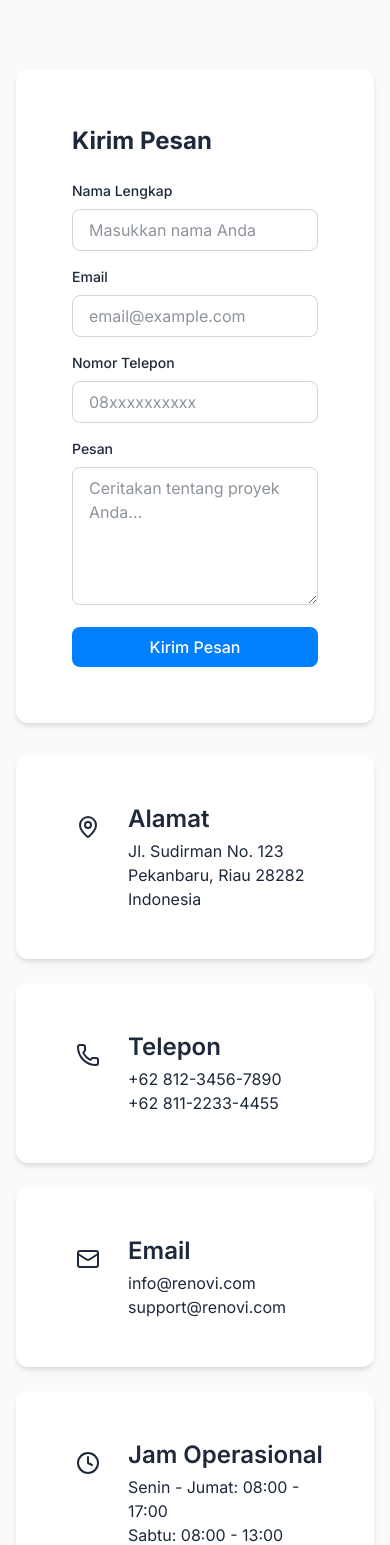
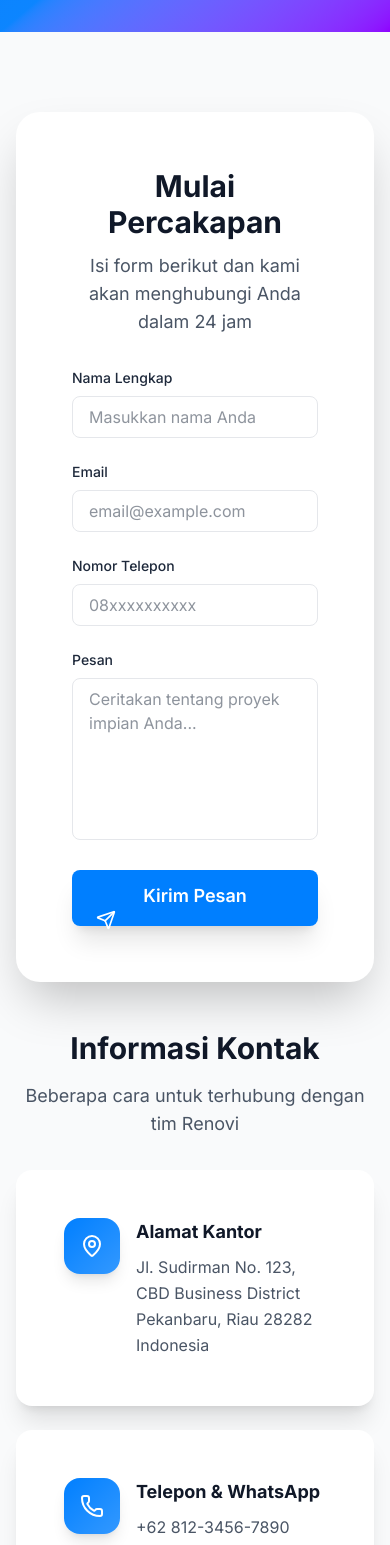
Before and after one commit to FailHy/renovi, a Next.js app: page /kontak in a window 390 px wide. Shown: the part 360-1905 px from the top of the page. Built offline with nearby package versions, Linux system fonts and the light colour scheme; no server answers.

Commit message:
Fix: banyak si malas aja kasih tau

```diff
--- a/app/(public)/kontak/page.tsx
+++ b/app/(public)/kontak/page.tsx
@@ -7,7 +7,7 @@ import { Card, CardContent } from '@/components/ui/Card'
 import { Button } from '@/components/ui/Button'
 import { Input } from '@/components/ui/Input'
 import { Textarea } from '@/components/ui/TextArea'
-import { MapPin, Phone, Mail, Clock } from 'lucide-react'
+import { MapPin, Phone, Mail, Clock, Send } from 'lucide-react'
 
 export default function KontakPage() {
   const [isSubmitting, setIsSubmitting] = useState(false)
@@ -25,72 +25,109 @@ export default function KontakPage() {
   }
 
   return (
-    <div>
+    <div className="min-h-screen bg-gray-50">
       {/* Hero */}
-      <section className="bg-gradient-to-br from-light-primary to-light-secondary dark:from-dark-primary dark:to-dark-secondary text-white py-20">
-        <div className="container-custom text-center">
-          <h1 className="text-5xl font-bold mb-6">Hubungi Kami</h1>
-          <p className="text-xl max-w-2xl mx-auto text-white/90">
-            Ada pertanyaan atau ingin memulai proyek? Jangan ragu untuk menghubungi kami
+      <section className="bg-gradient-to-br from-primary via-primary/95 to-secondary text-white py-20 md:py-28">
+        <div className="container mx-auto px-4 sm:px-6 lg:px-8 text-center">
+          <h1 className="text-4xl md:text-6xl font-bold mb-6 leading-tight">
+            Hubungi Kami
+          </h1>
+          <p className="text-xl md:text-2xl max-w-3xl mx-auto text-white/90 leading-relaxed">
+            Ada pertanyaan atau ingin memulai proyek? Tim profesional kami siap membantu mewujudkan impian Anda
           </p>
         </div>
       </section>
 
       {/* Contact Section */}
-      <section className="section">
-        <div className="container-custom">
-          <div className="grid md:grid-cols-2 gap-8">
+      <section className="py-20 md:py-28">
+        <div className="container mx-auto px-4 sm:px-6 lg:px-8">
+          <div className="grid lg:grid-cols-2 gap-12">
             {/* Contact Form */}
-            <Card>
-              <CardContent className="p-8">
-                <h2 className="text-2xl font-bold mb-6">Kirim Pesan</h2>
-                <form onSubmit={handleSubmit} className="space-y-4">
+            <div>
+              <Card className="shadow-2xl border-0 rounded-3xl overflow-hidden">
+                <CardContent className="p-8 md:p-12">
+                  <div className="text-center mb-8">
+                    <h2 className="text-3xl font-bold mb-3 text-gray-900">
+                      Mulai Percakapan
+                    </h2>
+                    <p className="text-gray-600 text-lg">
+                      Isi form berikut dan kami akan menghubungi Anda dalam 24 jam
+                    </p>
+                  </div>
+
+                  <form onSubmit={handleSubmit} className="space-y-6">
+                    <div className="grid md:grid-cols-2 gap-6">
                       <Input
                         label="Nama Lengkap"
                         placeholder="Masukkan nama Anda"
                         required
+                        className="bg-white border-gray-200 focus:border-primary"
                       />
                       <Input
                         label="Email"
                         type="email"
                         placeholder="email@example.com"
                         required
+                        className="bg-white border-gray-200 focus:border-primary"
                       />
+                    </div>
+
                     <Input
                       label="Nomor Telepon"
                       type="tel"
                       placeholder="08xxxxxxxxxx"
                       required
+                      className="bg-white border-gray-200 focus:border-primary"
                     />
+
                     <Textarea
                       label="Pesan"
-                    placeholder="Ceritakan tentang proyek Anda..."
-                    rows={5}
+                      placeholder="Ceritakan tentang proyek impian Anda..."
+                      rows={6}
                       required
+                      className="bg-white border-gray-200 focus:border-primary resize-none"
                     />
+
                     <Button
                       type="submit"
-                    className="w-full"
+                      className="w-full bg-gradient-to-br from-primary to-primary/80 hover:from-primary/90 hover:to-primary/70 text-white py-3 h-14 text-lg font-semibold shadow-xl hover:shadow-2xl transition-all duration-300 group"
                       disabled={isSubmitting}
                     >
-                    {isSubmitting ? 'Mengirim...' : 'Kirim Pesan'}
+                      {isSubmitting ? (
+                        'Mengirim Pesan...'
+                      ) : (
+                        <>
+                          Kirim Pesan
+                          <Send className="w-5 h-5 ml-2 group-hover:translate-x-1 transition-transform" />
+                        </>
+                      )}
                     </Button>
                   </form>
                 </CardContent>
               </Card>
+            </div>
 
             {/* Contact Info */}
             <div className="space-y-6">
-              <Card>
+              <div className="text-center lg:text-left mb-8">
+                <h2 className="text-3xl font-bold mb-4 text-gray-900">
+                  Informasi Kontak
+                </h2>
+                <p className="text-gray-600 text-lg">
+                  Beberapa cara untuk terhubung dengan tim Renovi
+                </p>
+              </div>
+
+              <Card className="border-0 shadow-xl rounded-2xl hover:shadow-2xl transition-all duration-300 hover:-translate-y-1">
                 <CardContent className="p-6">
                   <div className="flex items-start gap-4">
-                    <div className="w-12 h-12 bg-light-primary/10 dark:bg-dark-primary/10 rounded-lg flex items-center justify-center flex-shrink-0">
-                      <MapPin className="w-6 h-6 text-light-primary dark:text-dark-primary" />
+                    <div className="w-14 h-14 bg-gradient-to-br from-primary to-primary/80 rounded-2xl flex items-center justify-center flex-shrink-0 shadow-lg">
+                      <MapPin className="w-6 h-6 text-white" />
                     </div>
                     <div>
-                      <h3 className="font-semibold mb-1">Alamat</h3>
-                      <p className="text-light-text-secondary dark:text-dark-text-secondary">
-                        Jl. Sudirman No. 123<br />
+                      <h3 className="font-bold text-lg mb-2 text-gray-900">Alamat Kantor</h3>
+                      <p className="text-gray-600 leading-relaxed">
+                        Jl. Sudirman No. 123, CBD Business District<br />
                         Pekanbaru, Riau 28282<br />
                         Indonesia
                       </p>
@@ -99,57 +136,77 @@ export default function KontakPage() {
                 </CardContent>
               </Card>
 
-              <Card>
+              <Card className="border-0 shadow-xl rounded-2xl hover:shadow-2xl transition-all duration-300 hover:-translate-y-1">
                 <CardContent className="p-6">
                   <div className="flex items-start gap-4">
-                    <div className="w-12 h-12 bg-light-primary/10 dark:bg-dark-primary/10 rounded-lg flex items-center justify-center flex-shrink-0">
-                      <Phone className="w-6 h-6 text-light-primary dark:text-dark-primary" />
+                    <div className="w-14 h-14 bg-gradient-to-br from-primary to-primary/80 rounded-2xl flex items-center justify-center flex-shrink-0 shadow-lg">
+                      <Phone className="w-6 h-6 text-white" />
                     </div>
                     <div>
-                      <h3 className="font-semibold mb-1">Telepon</h3>
-                      <p className="text-light-text-secondary dark:text-dark-text-secondary">
-                        +62 812-3456-7890<br />
+                      <h3 className="font-bold text-lg mb-2 text-gray-900">Telepon & WhatsApp</h3>
+                      <p className="text-gray-600 leading-relaxed">
+                        <a href="tel:+6281234567890" className="hover:text-primary transition-colors">
+                          +62 812-3456-7890
+                        </a>
+                        <br />
+                        <a href="tel:+6281122334455" className="hover:text-primary transition-colors">
                           +62 811-2233-4455
+                        </a>
                       </p>
                     </div>
                   </div>
                 </CardContent>
               </Card>
 
-              <Card>
+              <Card className="border-0 shadow-xl rounded-2xl hover:shadow-2xl transition-all duration-300 hover:-translate-y-1">
                 <CardContent className="p-6">
                   <div className="flex items-start gap-4">
-                    <div className="w-12 h-12 bg-light-primary/10 dark:bg-dark-primary/10 rounded-lg flex items-center justify-center flex-shrink-0">
-                      <Mail className="w-6 h-6 text-light-primary dark:text-dark-primary" />
+                    <div className="w-14 h-14 bg-gradient-to-br from-primary to-primary/80 rounded-2xl flex items-center justify-center flex-shrink-0 shadow-lg">
+                      <Mail className="w-6 h-6 text-white" />
                     </div>
                     <div>
-                      <h3 className="font-semibold mb-1">Email</h3>
-                      <p className="text-light-text-secondary dark:text-dark-text-secondary">
-                        info@renovi.com<br />
+                      <h3 className="font-bold text-lg mb-2 text-gray-900">Email</h3>
+                      <p className="text-gray-600 leading-relaxed">
+                        <a href="mailto:info@renovi.com" className="hover:text-primary transition-colors block">
+                          info@renovi.com
+                        </a>
+                        <a href="mailto:support@renovi.com" className="hover:text-primary transition-colors block">
                           support@renovi.com
+                        </a>
                       </p>
                     </div>
                   </div>
                 </CardContent>
               </Card>
 
-              <Card>
+              <Card className="border-0 shadow-xl rounded-2xl hover:shadow-2xl transition-all duration-300 hover:-translate-y-1">
                 <CardContent className="p-6">
                   <div className="flex items-start gap-4">
-                    <div className="w-12 h-12 bg-light-primary/10 dark:bg-dark-primary/10 rounded-lg flex items-center justify-center flex-shrink-0">
-                      <Clock className="w-6 h-6 text-light-primary dark:text-dark-primary" />
+                    <div className="w-14 h-14 bg-gradient-to-br from-primary to-primary/80 rounded-2xl flex items-center justify-center flex-shrink-0 shadow-lg">
+                      <Clock className="w-6 h-6 text-white" />
                     </div>
                     <div>
-                      <h3 className="font-semibold mb-1">Jam Operasional</h3>
-                      <p className="text-light-text-secondary dark:text-dark-text-secondary">
-                        Senin - Jumat: 08:00 - 17:00<br />
-                        Sabtu: 08:00 - 13:00<br />
+                      <h3 className="font-bold text-lg mb-2 text-gray-900">Jam Operasional</h3>
+                      <p className="text-gray-600 leading-relaxed">
+                        Senin - Jumat: 08:00 - 17:00 WIB<br />
+                        Sabtu: 08:00 - 13:00 WIB<br />
                         Minggu: Tutup
                       </p>
                     </div>
                   </div>
                 </CardContent>
               </Card>
+
+              {/* Additional Info */}
+              <div className="bg-gradient-to-br from-primary/5 to-primary/10 rounded-2xl p-6 border border-primary/20">
+                <h4 className="font-bold text-lg mb-3 text-gray-900">Response Time</h4>
+                <p className="text-gray-600 text-sm leading-relaxed">
+                  • Email: Dalam 2 jam kerja<br />
+                  • Telepon: Langsung diangkat<br />
+                  • WhatsApp: Dalam 15 menit<br />
+                  • Konsultasi gratis tersedia
+                </p>
+              </div>
             </div>
           </div>
         </div>
--- a/components/ui/Header.tsx
+++ b/components/ui/Header.tsx
@@ -13,8 +13,7 @@ const navigation = [
   { name: 'Layanan', href: '/layanan' },
   { name: 'Portfolio', href: '/portfolio' },
   { name: 'Artikel', href: '/artikel' },
-  { name: 'Tentang', href: '/tentang' },
-  { name: 'Kontak', href: '/kontak' },
+  { name: 'Tentang', href: '/tentang' }
 ]
 
 export default function Header() {
```
Also changed, not shown: app/(auth)/login/page.tsx (+63 -71 lines), components/ui/CTAButton.tsx (+7 -3 lines), drizzle.config.ts (+10 -8 lines). Lines whose indentation alone changed are shown as unchanged.
